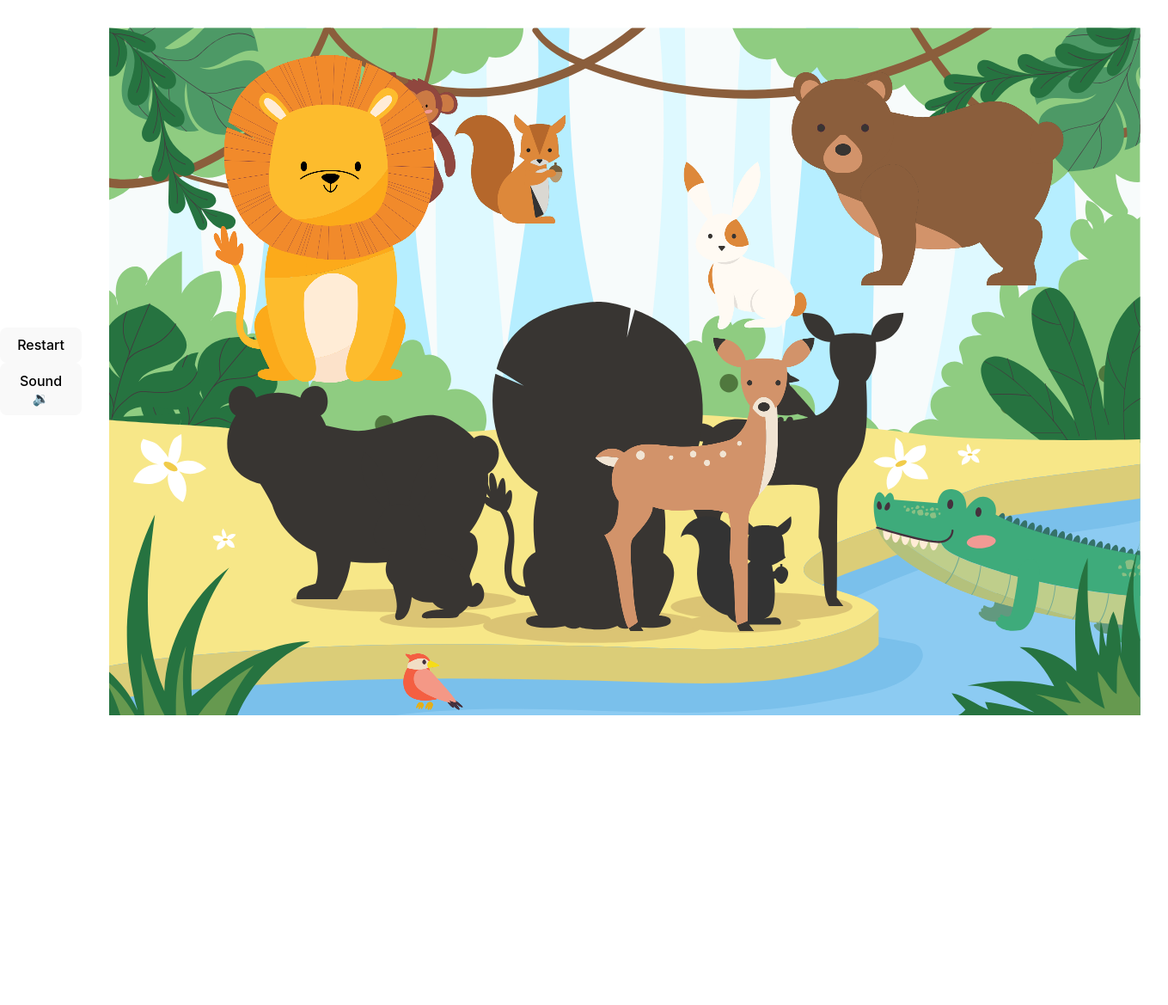
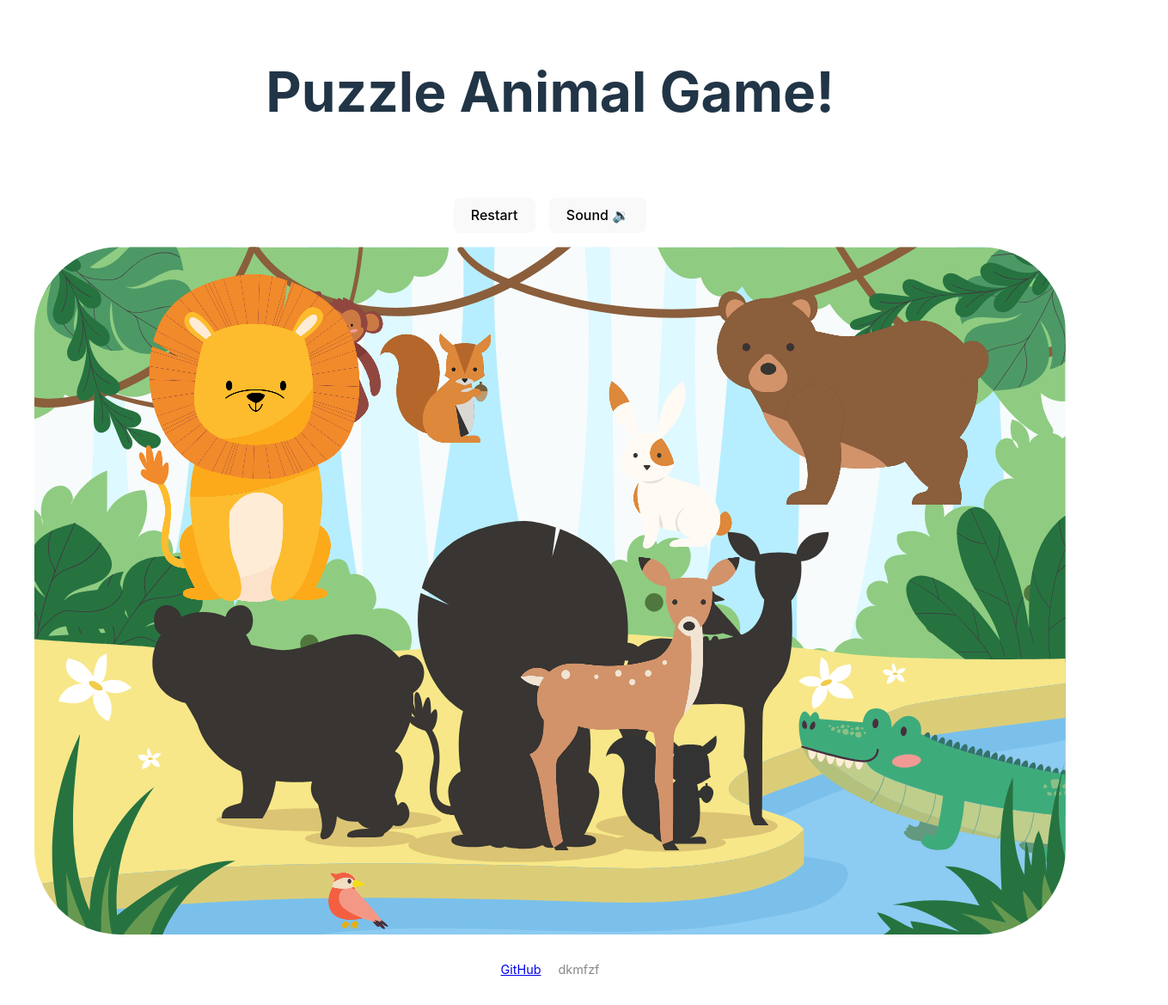
Before and after one commit to DKMFzF/puzzle-animal-game-CA, a website built with Vite: page index.html in a window 1280 px wide. Shown: the whole page at 86% size, 1359 px wide, since content can reach past the window. Before the commit the page ends 864 px from the top, so only its background shows below. Built offline with nearby package versions, Linux system fonts and the light colour scheme; files whose address does not match are found by name.

Commit message:
updater verstka

```diff
--- a/index.html
+++ b/index.html
@@ -1,17 +1,31 @@
-<!doctype html>
+<!DOCTYPE html>
 <html lang="en">
   <head>
     <meta charset="UTF-8" />
-    <link rel="icon" type="image/svg+xml" href="/vite.svg" />
     <meta name="viewport" content="width=device-width, initial-scale=1.0" />
     <title>Puzzle Animal Game!</title>
+    <link rel="icon" type="image/svg+xml" href="/vite.svg" />
+    <link rel="stylesheet" href="/src/styles.css" />
   </head>
   <body>
-    <aside id="menu">
-      <button id='restart'>Restart</button>
-      <button id='mute'>Sound 🔉</button>
-    </aside>
-    <div id="app"></div>
+    <header>
+      <h1>Puzzle Animal Game!</h1>
+    </header>
+
+    <nav>
+      <ul>
+        <li><button id="restart">Restart</button></li>
+        <li><button id="mute">Sound 🔉</button></li>
+      </ul>
+    </nav>
+
+    <main id="app"></main>
+
+    <footer>
+      <a href="https://github.com/DKMFzF/puzzle-animal-game-CA">GitHub</a>
+      <p>dkmfzf</p>
+    </footer>
+
     <script type="module" src="/src/main.ts"></script>
   </body>
 </html>
--- a/src/style.css
+++ b/src/style.css
@@ -13,59 +13,31 @@
   -moz-osx-font-smoothing: grayscale;
 }
 
-a {
-  font-weight: 500;
-  color: #646cff;
-  text-decoration: inherit;
-}
-a:hover {
-  color: #535bf2;
-}
-
 body {
   margin: 0;
   display: flex;
-  place-items: center;
+  flex-direction: column;
+  align-items: center;
   min-width: 320px;
   min-height: 100vh;
-}
-
-h1 {
-  font-size: 3.2em;
-  line-height: 1.1;
-}
-
-#app {
-  max-width: 1280px;
-  margin: 0 auto;
-  padding: 2rem;
   text-align: center;
 }
 
-.logo {
-  height: 6em;
-  padding: 1.5em;
-  will-change: filter;
-  transition: filter 300ms;
-}
-.logo:hover {
-  filter: drop-shadow(0 0 2em #646cffaa);
-}
-.logo.vanilla:hover {
-  filter: drop-shadow(0 0 2em #3178c6aa);
+header {
+  padding: 1rem;
+  font-size: 2rem;
+  font-weight: bold;
 }
 
-.card {
-  padding: 2em;
+nav ul {
+  list-style: none;
+  padding: 0;
+  display: flex;
+  gap: 1rem;
 }
 
-.read-the-docs {
-  color: #888;
-}
-
-#menu {
-  display: flex;
-  flex-direction: column;
+nav ul li {
+  display: inline;
 }
 
 button {
@@ -87,14 +59,26 @@ button:focus-visible {
   outline: 4px auto -webkit-focus-ring-color;
 }
 
+#app {
+  border-radius: 100px;
+  overflow: hidden;
+}
+
+footer {
+  display: flex;
+  gap: 20px;
+  align-items: center;
+  margin-top: auto;
+  padding: 1rem;
+  font-size: 0.9rem;
+  color: #888;
+}
+
 @media (prefers-color-scheme: light) {
   :root {
     color: #213547;
     background-color: #ffffff;
   }
-  a:hover {
-    color: #747bff;
-  }
   button {
     background-color: #f9f9f9;
   }
```
